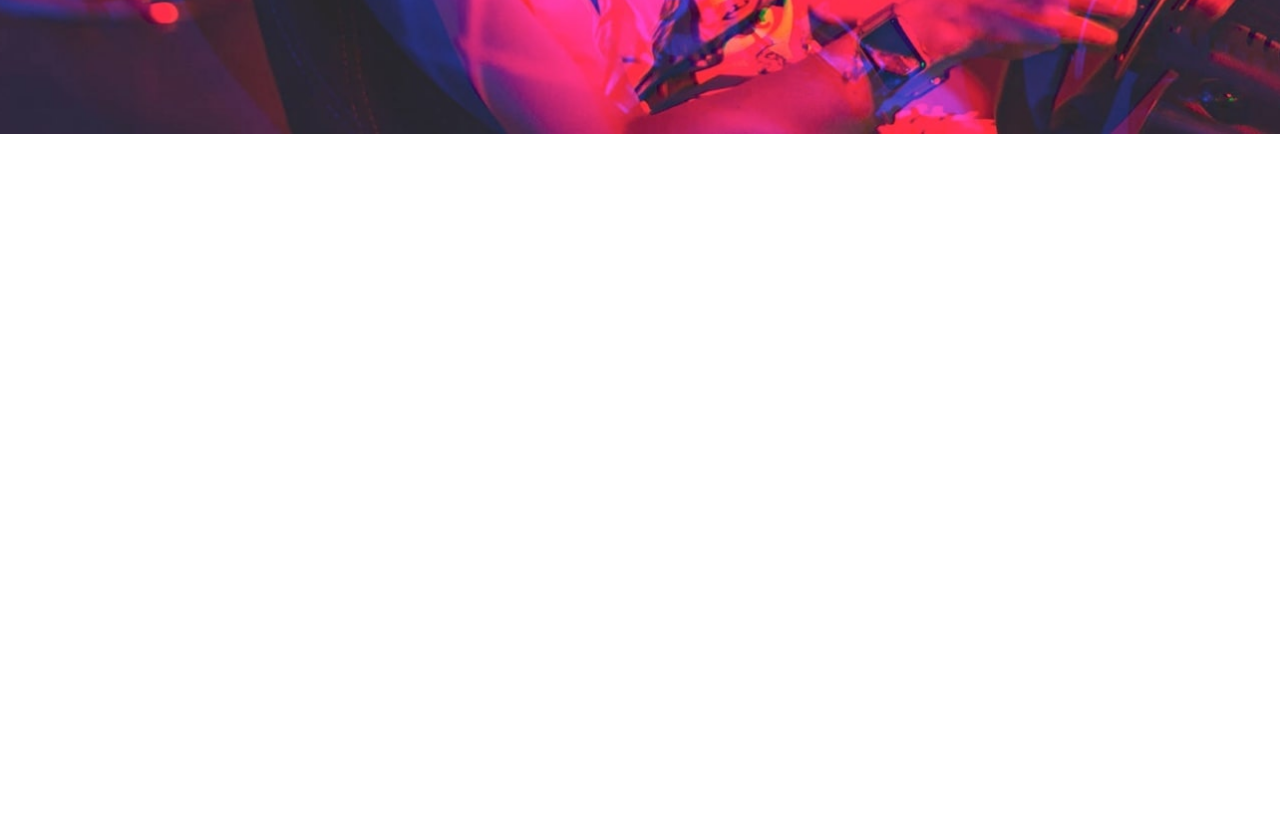
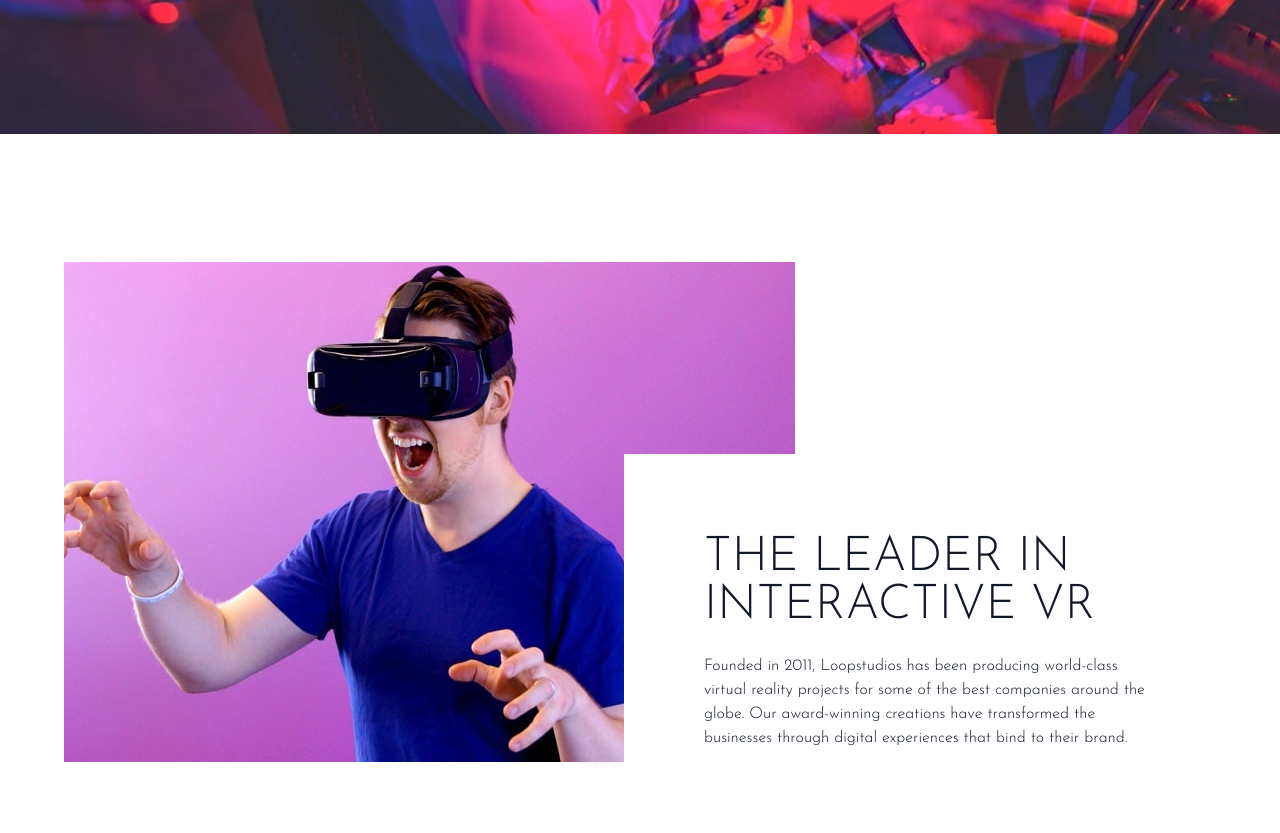
Before and after one commit to hassancodess/loopstudios-website-tailwind-css, a website: page index.html in a window 1280 px wide. Shown: the part 514-1347 px from the top of the page. Before the commit the page ends 800 px from the top, so only its background shows below. Drawn offline with Linux system fonts and the light colour scheme.

Commit message:
Add feature section

```diff
--- a/index.html
+++ b/index.html
@@ -69,5 +69,30 @@
       </div>
     </section>
     <!-- Feature Section -->
+    <section id="feature">
+      <!-- Feature Container -->
+      <div
+        class="container relative flex flex-col max-w-6xl px-6 mx-auto my-32 text-gray-900 md:flex-row md:px-0"
+      >
+        <!-- Image -->
+        <img src="./images/desktop/image-interactive.jpg" alt="Feature Image" />
+        <!-- Text Container -->
+        <div
+          class="pr-0 bg-white top-48 md:absolute md:right-0 md:py-20 md:pl-20"
+        >
+          <h1
+            class="max-w-lg mt-10 mb-6 font-sans text-4xl text-center text-gray-900 uppercase md:text-5xl md:mt-0 md:text-left"
+          >
+            The leader in Interactive VR
+          </h1>
+          <p class="max-w-md text-center md:text-left">
+            Founded in 2011, Loopstudios has been producing world-class virtual
+            reality projects for some of the best companies around the globe.
+            Our award-winning creations have transformed the businesses through
+            digital experiences that bind to their brand.
+          </p>
+        </div>
+      </div>
+    </section>
   </body>
 </html>
```
Also changed, not shown: css/output.css.
